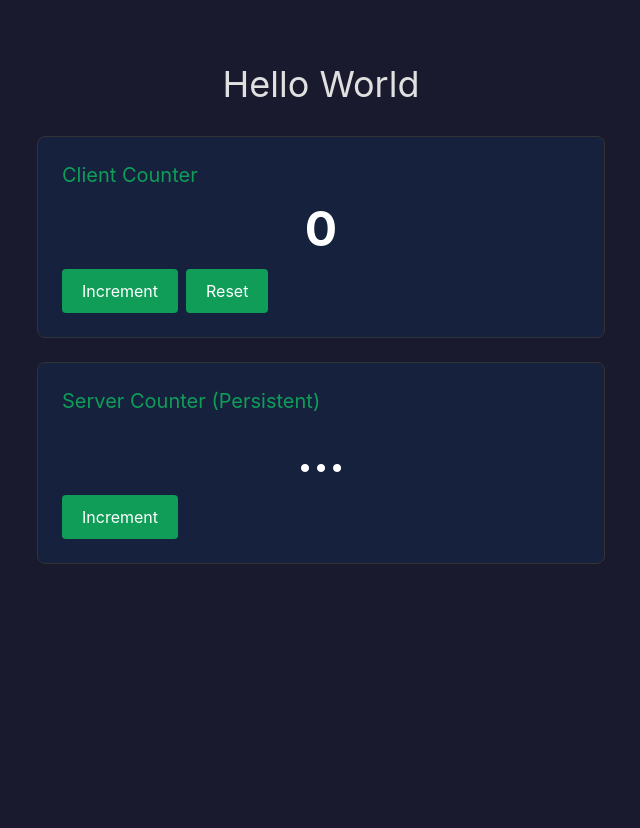
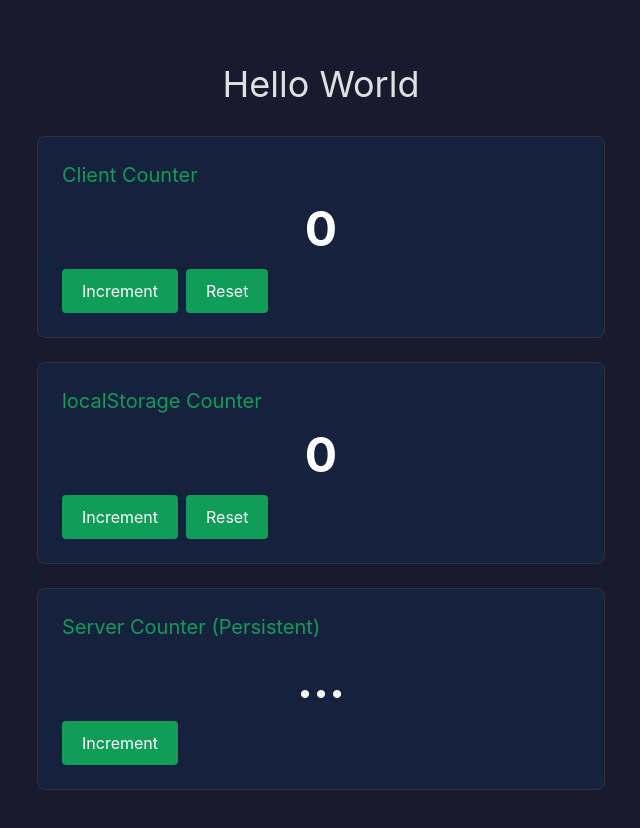
Before and after one commit to schovan/hello-vite, a React (Vite) app: page / in a window 1280 px wide. Shown: the top 828 px of the page, without its empty margins (319-959 px from the left). Before the commit the page ends 800 px from the top, so only its background shows below. Built offline with nearby package versions, Linux system fonts and the light colour scheme.

Commit message:
useLocalStorage example

```diff
--- a/src/App.tsx
+++ b/src/App.tsx
@@ -1,7 +1,25 @@
 import { useState } from "react";
+
+function useLocalStorageCount(key: string) {
+  const [count, setCount] = useState(() => {
+    const stored = localStorage.getItem(key);
+    return stored ? Number(stored) : 0;
+  });
+
+  const set = (next: number | ((prev: number) => number)) => {
+    setCount((prev) => {
+      const value = typeof next === "function" ? next(prev) : next;
+      localStorage.setItem(key, String(value));
+      return value;
+    });
+  };
+
+  return [count, set] as const;
+}
 
 export default function App() {
   const [clientCount, setClientCount] = useState(0);
+  const [localCount, setLocalCount] = useLocalStorageCount("counter");
   const [serverCount, setServerCount] = useState<number | null>(null);
 
   const apiUrl = "__TAURI_INTERNALS__" in window
@@ -26,6 +44,13 @@ export default function App() {
       </section>
 
       <section className="mb-6 rounded-lg border border-[#333] bg-[#16213e] p-6">
+        <h2 className="mb-4 text-xl text-[#0f9d58]">localStorage Counter</h2>
+        <p className="mb-4 text-center text-5xl font-bold text-white">{localCount}</p>
+        <button className="mr-2 cursor-pointer rounded bg-[#0f9d58] px-5 py-2.5 text-base text-white hover:bg-[#0b8045] disabled:cursor-not-allowed disabled:opacity-50" onClick={() => setLocalCount((c) => c + 1)}>Increment</button>
+        <button className="cursor-pointer rounded bg-[#0f9d58] px-5 py-2.5 text-base text-white hover:bg-[#0b8045] disabled:cursor-not-allowed disabled:opacity-50" onClick={() => setLocalCount(0)}>Reset</button>
+      </section>
+
+      <section className="mb-6 rounded-lg border border-[#333] bg-[#16213e] p-6">
         <h2 className="mb-4 text-xl text-[#0f9d58]">Server Counter (Persistent)</h2>
         <p className="mb-4 text-center text-5xl font-bold text-white">{serverCount !== null ? serverCount : "…"}</p>
         <button className="cursor-pointer rounded bg-[#0f9d58] px-5 py-2.5 text-base text-white hover:bg-[#0b8045] disabled:cursor-not-allowed disabled:opacity-50" onClick={handleServerIncrement}>
```
